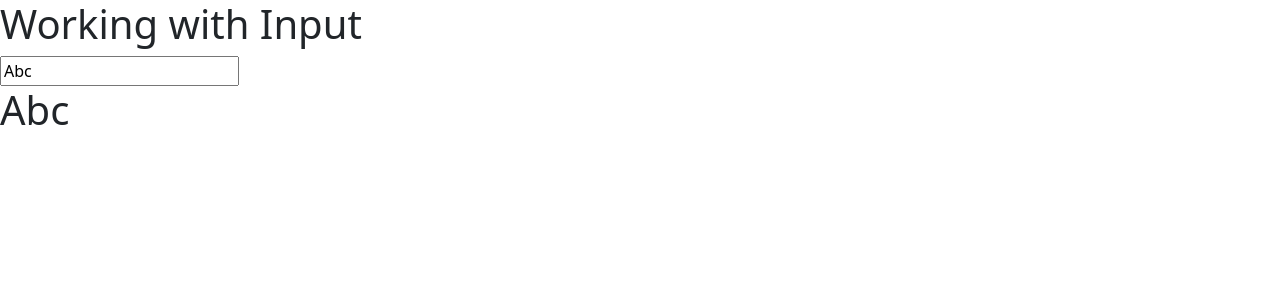
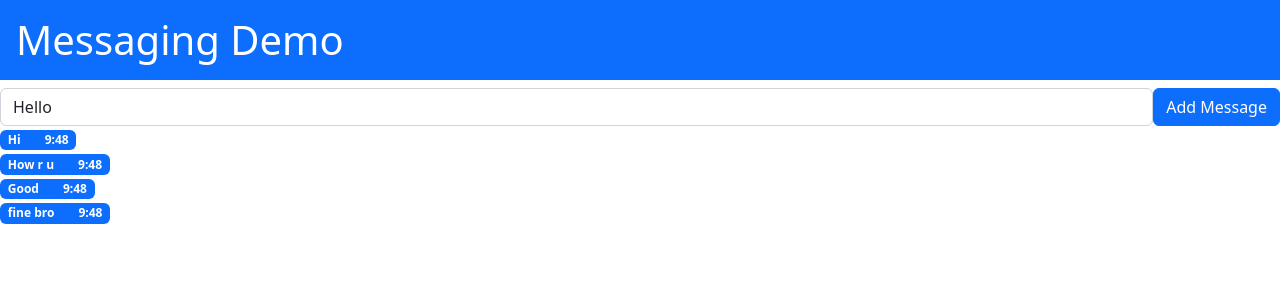
Before and after one commit to siddheshn80/my-react-app, a React (Create React App) app: page / in a window 1280 px wide. Shown: the top 300 px of the page. Built offline with nearby package versions, Linux system fonts and the light colour scheme.

Commit message:
static-messageapp-ma-fn

```diff
--- a/src/App.js
+++ b/src/App.js
@@ -1,26 +1,57 @@
 import { useState } from "react";
 
 function App() {
-  let [message, setMessage] = useState("Abc");
+  let [message, setMessage] = useState("Hello");
+  let [list, setList] = useState([
+    { message: "Hi", messageTime: new Date() },
+    { message: "How r u", messageTime: new Date() },
+    { message: "Good", messageTime: new Date() },
+    { message: "fine bro", messageTime: new Date() },
+  ]);
 
-  let updateMessage = (e) => {
-    // e.target == document.querySelector("input")
+  // Member fn
+  let updateInputMessage = (e) => {
     message = e.target.value;
     setMessage(message);
   };
 
+  let addMessage = () => {
+    // let newMessage = { message: "Chill bro...!", messageTime: new Date() };
+    let newMessage = { message: message, messageTime: new Date() };
+    list = [newMessage, ...list];
+    setList(list);
+  };
+
   return (
     <div>
-      <h1>Working with Input</h1>
+      <h1 className="bg-primary text-white p-3">Messaging Demo</h1>
 
-      <input
-        type="text"
-        placeholder="Enter message"
-        value={message}
-        onChange={updateMessage}
-      />
+      <div className="d-flex">
+        <input
+          className="form-control"
+          value={message}
+          onChange={updateInputMessage}
+          type="text"
+          placeholder="Enter Message"
+        />
+        <input
+          className="btn btn-primary"
+          type="button"
+          value="Add Message"
+          onClick={addMessage}
+        />
+      </div>
 
-      <h1>{message}</h1>
+      {list.map((item, index) => (
+        <div key={index} className="d-flex my-1">
+          <div className="badge text-bg-primary">
+            {item.message}
+            <span className="ms-4">
+              {item.messageTime.getHours()}:{item.messageTime.getMinutes()}
+            </span>
+          </div>
+        </div>
+      ))}
     </div>
   );
 }
```
